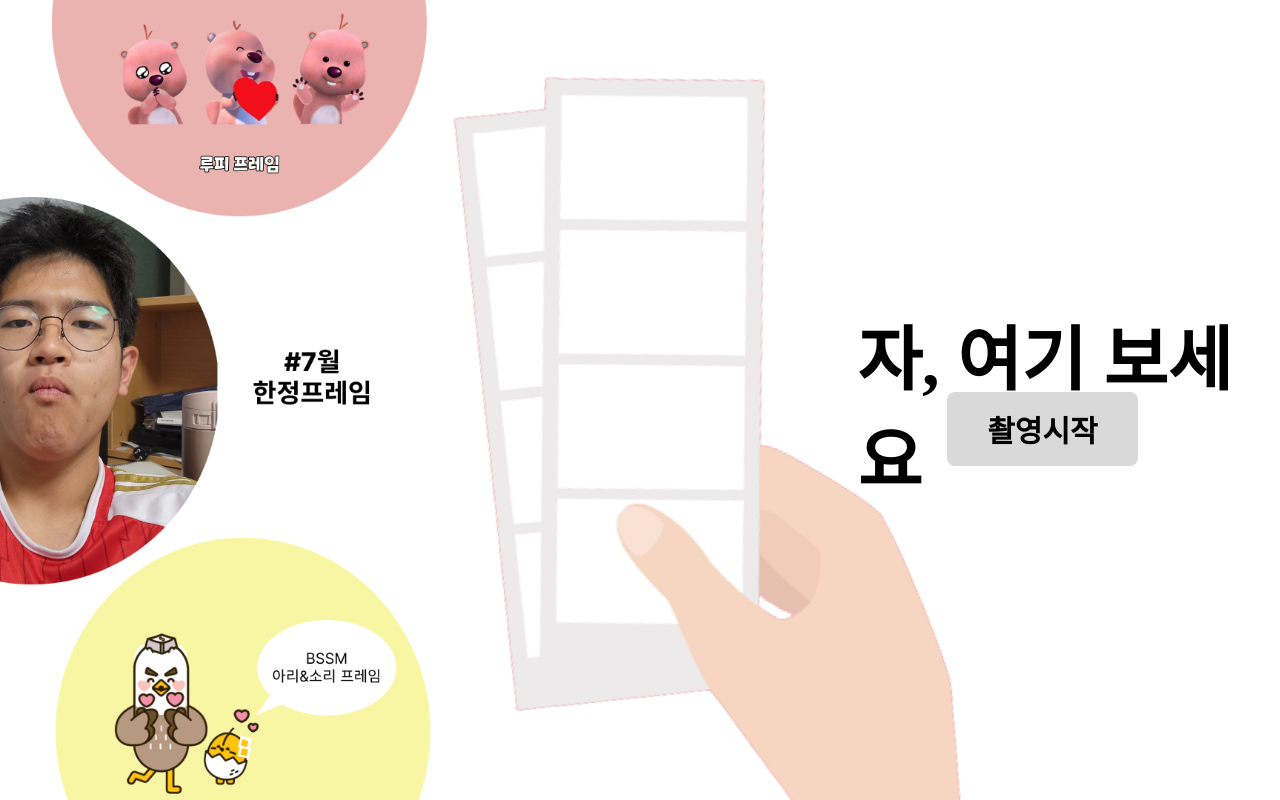
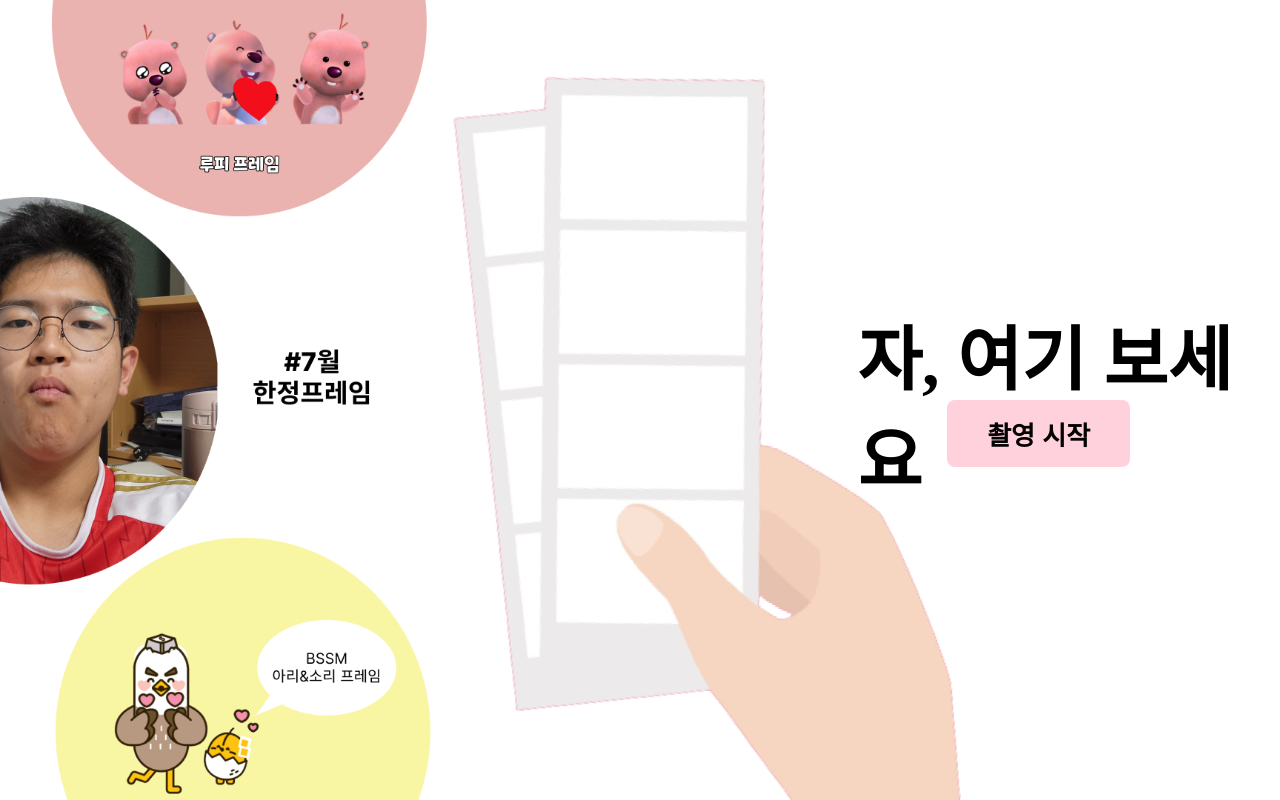
Before and after one commit to 2024-summer-hackathon/LookHere_FRONTEND, a React (Create React App) app: page / in a window 1280 px wide. Built offline with nearby package versions, Linux system fonts and the light colour scheme; a web font is replaced by a local one.

Commit message:
버튼 색깔 변경

```diff
--- a/src/pages/Main/index.jsx
+++ b/src/pages/Main/index.jsx
@@ -10,7 +10,7 @@ const Main = () => {
   return (
     <S.Layout>
       <S.Title>자, 여기 보세요</S.Title>
-      <S.StartBtn onClick={handleStartClick}>촬영시작</S.StartBtn>
+      <S.StartBtn onClick={handleStartClick}>촬영 시작</S.StartBtn>
     </S.Layout>
   );
 };
--- a/src/pages/Main/style.js
+++ b/src/pages/Main/style.js
@@ -25,12 +25,12 @@ export const StartBtn = styled.button`
   position: absolute;
   padding: 15px 40px;
   border: none;
-  background-color: #d9d9d9;
+  background-color: #ffd1dc;
   color: black;
-  font-size: 30px;
+  font-size: 26px;
   font-weight: bold;
   border-radius: 8px;
-  top: 49%;
+  top: 50%;
   left: 74%;
   cursor: pointer;
 `;
--- a/src/pages/PhotoResult/style.js
+++ b/src/pages/PhotoResult/style.js
@@ -35,7 +35,7 @@ export const Frame = styled.div`
   background-position: center;
   padding-top: 19px;
   gap: 10px;
-  margin-right: 20%;
+  margin-right: 10%;
 `;
 
 export const ImageWrapper = styled.div`
@@ -53,19 +53,20 @@ export const ImageWrapper = styled.div`
 
 export const ImgDownBtn = styled.button`
   font-weight: bold;
-  width:150px;
-  height: 60px;
+  padding: 20px 40px;
   border: none;
-  border-radius: 30px;
-  background: lightgray;
+  border-radius: 15px;
+  background: #d9d9d9;
+  color: black;
+  font-size: 22px;
   transition: 0.2s;
   cursor: pointer;
 
   &:hover {
-    background: gray;
+    background: #cfcdcd;
   }
 
   &:active {
     background: darkgray;
   }
-`
+`;
```
